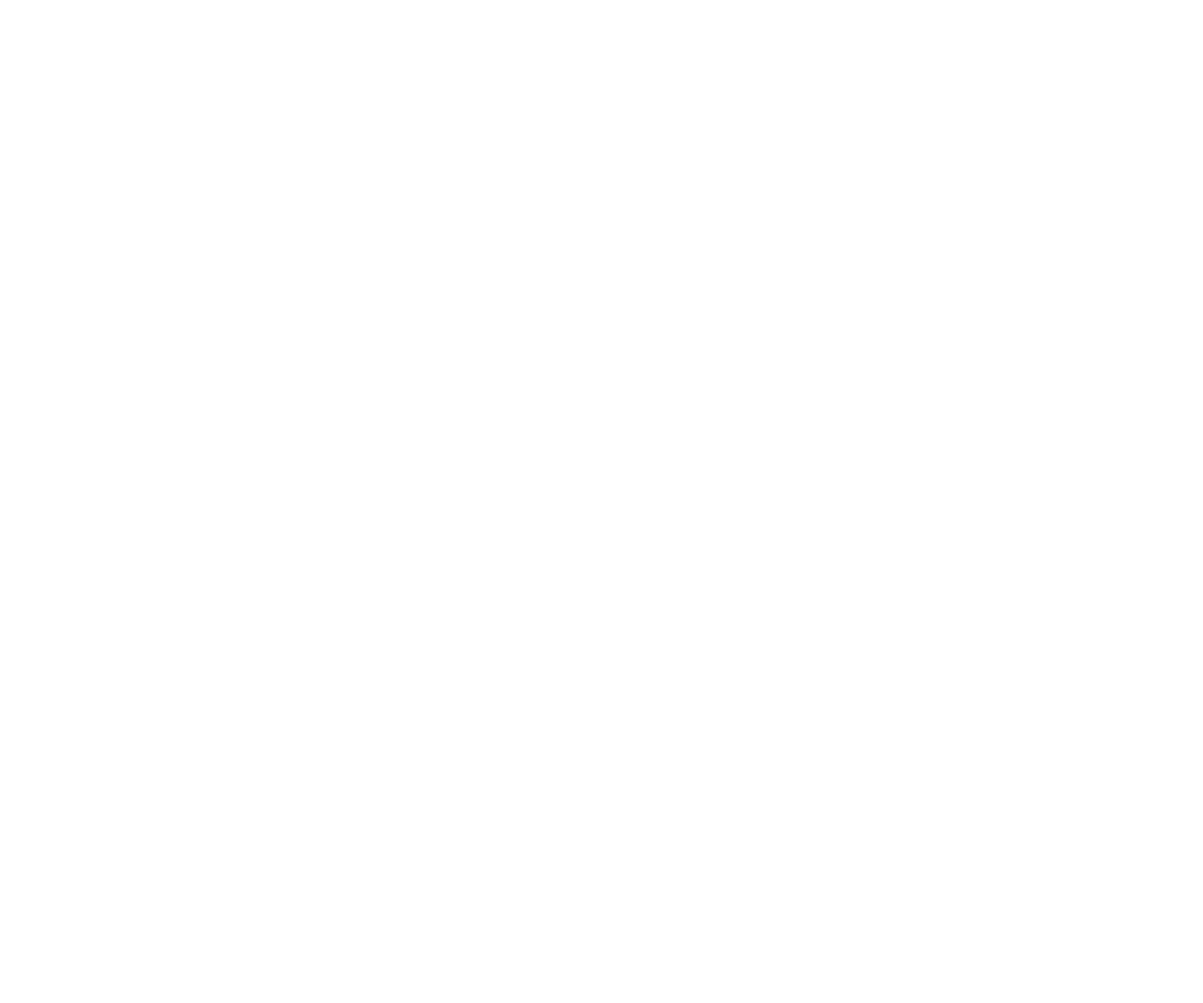
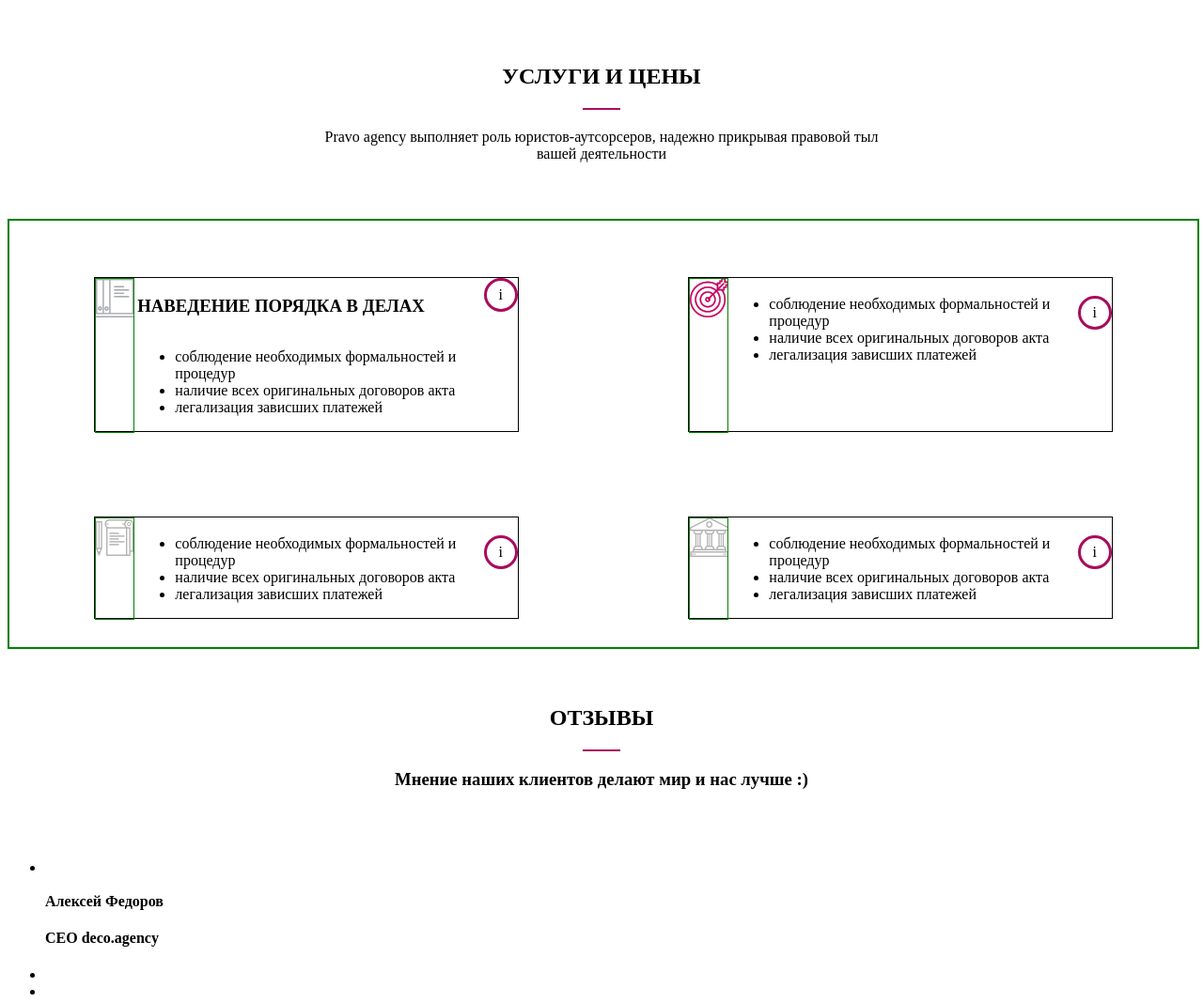
Before and after one commit to MateAcademy-FE-study/decolete_ASI, a plain HTML site: page index.html in a window 1280 px wide. Shown: the top 1068 px of the page at 94% size. Before the commit the page ends 800 px from the top, so only its background shows below. Drawn offline with Linux system fonts and the light colour scheme.

Commit message:
AR first commit

```diff
--- a/index.html
+++ b/index.html
@@ -1,6 +1,123 @@
 <html>
 	<head>
+		<meta charset="UTF-8" />
+		<link href="style.css" rel="stylesheet" type="text/css" >
 	</head>
 	<body>
+
+		<section class="services">
+			<div class="section-title">
+				<h2 class="title headline">УСЛУГИ И ЦЕНЫ</h2>
+				<hr class="line">
+				<p class="subtitle headline">Pravo agency выполняет роль юристов-аутсорсеров, надежно прикрывая правовой тыл вашей деятельности</p>
+			</div>
+			<div class="service-list">
+				<div class="service-item">
+					<div class="service-image-wrapper">
+						<img class="" src="images/icon.jpg"/>
+					</div>
+					<div class="service-content">
+						<div class="service-headline">
+							<h3 class="service-title">НАВЕДЕНИЕ ПОРЯДКА В ДЕЛАХ</h3>
+							<div class="service-icon">i</div>
+						</div>
+						<div class="service-text">
+							<ul>
+								<li>соблюдение необходимых формальностей и процедур</li>
+								<li>наличие всех оригинальных договоров акта</li>
+								<li>легализация зависших платежей</li>
+							</ul>
+						</div>
+						<div></div>
+					</div>
+				</div>
+				<div class="service-item">
+					<div class="service-image-wrapper">
+						<img class="" src="images/icon2.jpg"/>
+					</div>
+					<div class="service-content">
+						<div class="service-headline">
+							<h3></h3>
+							<div class="service-icon">i</div>
+						</div>
+						<div class="service-text">
+							<ul>
+								<li>соблюдение необходимых формальностей и процедур</li>
+								<li>наличие всех оригинальных договоров акта</li>
+								<li>легализация зависших платежей</li>
+							</ul>
+						</div>
+						<div></div>
+					</div>
+				</div>
+				<div class="service-item">
+					<div class="service-image-wrapper">
+						<img class="" src="images/icon3.jpg"/>
+					</div>
+					<div class="service-content">
+						<div class="service-headline">
+							<h3></h3>
+							<div class="service-icon">i</div>
+						</div>
+						<div class="service-text">
+							<ul>
+								<li>соблюдение необходимых формальностей и процедур</li>
+								<li>наличие всех оригинальных договоров акта</li>
+								<li>легализация зависших платежей</li>
+							</ul>
+						</div>
+						<div></div>
+					</div>
+				</div>
+				<div class="service-item">
+					<div class="service-image-wrapper">
+						<img class="" src="images/icon4.jpg"/>
+					</div>
+					<div class="service-content">
+						<div class="service-headline">
+							<h3></h3>
+							<div class="service-icon">i</div>
+						</div>
+						<div class="service-text">
+							<ul>
+								<li>соблюдение необходимых формальностей и процедур</li>
+								<li>наличие всех оригинальных договоров акта</li>
+								<li>легализация зависших платежей</li>
+							</ul>
+						</div>
+						<div></div>
+					</div>
+				</div>
+			</div>
+		</section>
+		<section class="comments">
+			<div class="section-title">
+				<h2 class="">ОТЗЫВЫ</h2>
+				<hr class="line">
+				<h3 class="">Мнение наших клиентов делают мир и нас лучше :)</h3>
+			</div>
+			<div class="comments-content">
+				<ul class="comments-list">
+					<li class="comment-item">
+						<div>
+							<div></div>
+							<p></p>
+							<div class="comment-author">
+								<img class="" src="" />
+								<h4 class="author-name">Алексей Федоров</h4>
+								<h4 class="author-position">CEO deco.agency</h4>
+							</div>
+						</div>
+					</li>
+					<li class="comment-item"></li>
+					<li class="comment-item"></li>
+				</ul>
+				<div class="button-more">
+					<img src="images/circle-arrows.jpg">
+					<h4>ЗАГРУЗИТЬ ЕЩЕ</h4>
+				</div>
+			</div>
+		</section>
+
 	<body>
 </html>
--- a/style.css
+++ b/style.css
@@ -0,0 +1,69 @@
+
+
+/* Artur Rudyk styles*/
+.section-title {
+    padding: 40px 0px 40px 0px;
+    text-align: center;
+    width: 100%;
+}
+
+.line {
+    height: 2px;
+    width: 40px;
+    background-color: #a80c5d;
+    border: none;
+    margin: 0px auto;
+}
+
+.subtitle {
+    width: 50%;
+}
+
+.headline {
+    margin: 20px auto;
+}
+
+.service-list{
+    border: 2px green solid;
+    width: 100%;
+    display: flex;
+    flex-wrap: wrap;
+    justify-content: space-around;
+}
+
+.service-item{
+    border: 1px solid black;
+    margin: 60px 0px 30px 0px;
+    max-width: 40%;
+}
+
+.service-image-wrapper {
+    width: 40px;
+    height: 100%;
+    border: 1px solid green;
+    display: inline-block;
+}
+
+.service-content {
+
+    float: right;
+    max-width: 90%;
+
+}
+
+.service-title {
+    display: inline-block;
+}
+
+.service-icon {
+    width: 30px;
+    height: 30px;
+    border: 3px solid #a80c5d;
+    border-radius: 20px;
+    display: flex;
+    align-items: center;
+    justify-content: center;
+    float: right;
+}
+
+/* Artur Rudyk styles*/
```
Also changed, not shown: images/ava.jpg (added), images/ava2.jpg (added), images/circle-arrows.jpg (added), images/ded.jpg (added), images/icon-youtube.jpg (added), images/icon.jpg (added), images/icon2.jpg (added), images/icon3.jpg (added), images/icon4.jpg (added).
